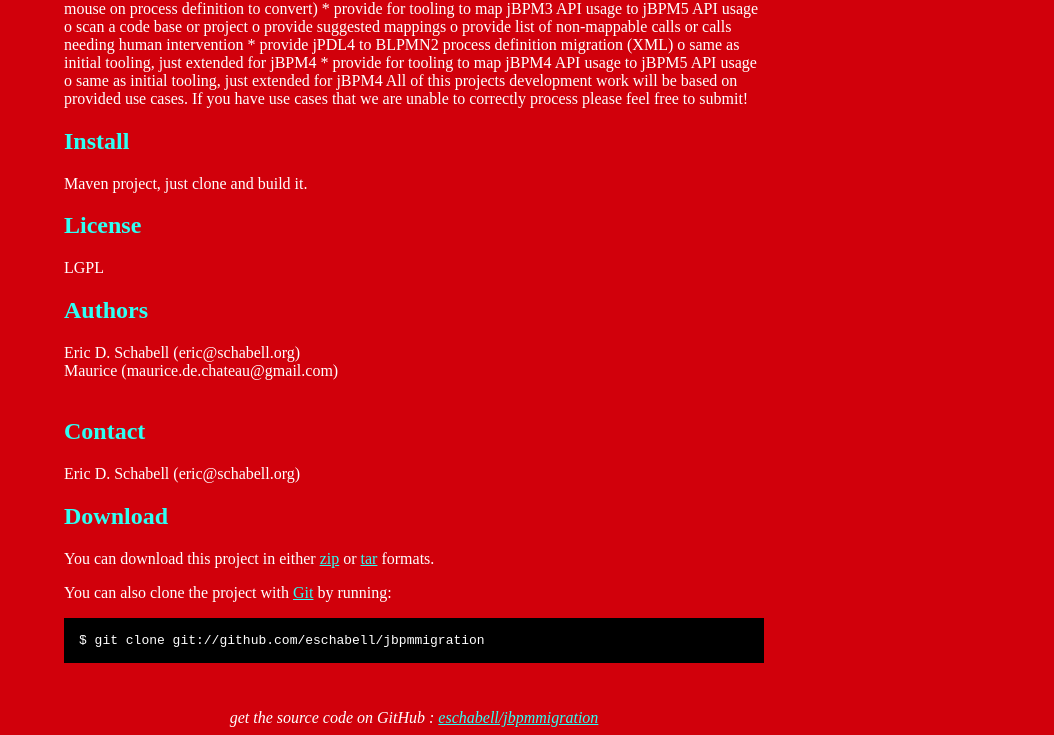
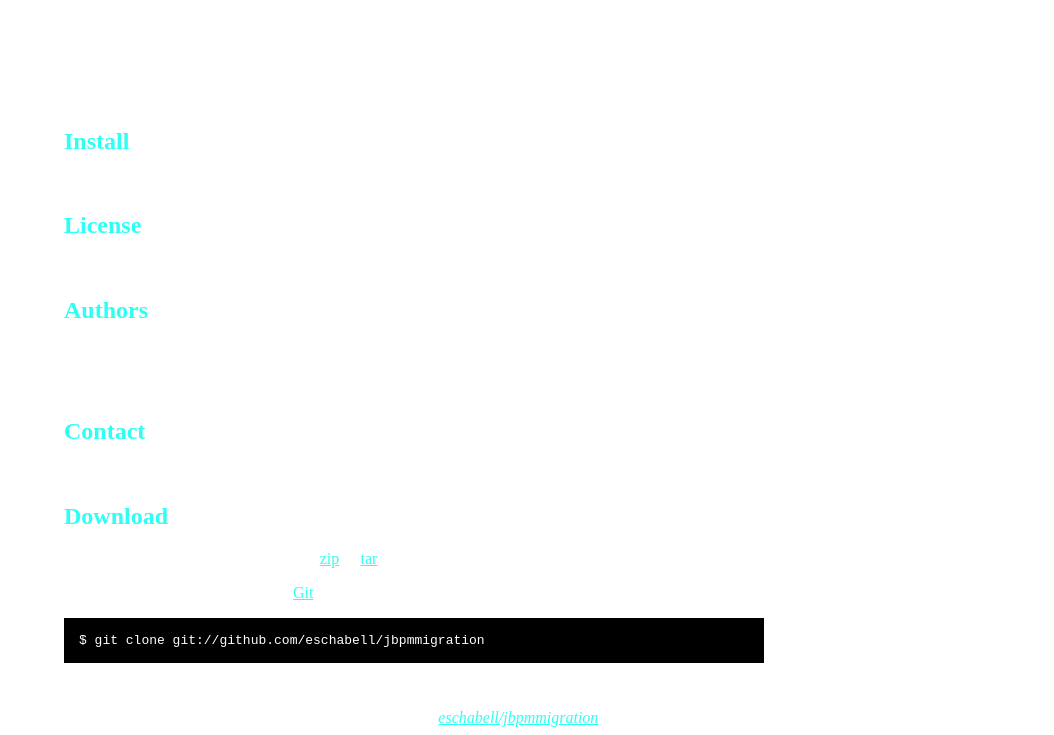
Before and after one commit to kiegroup/jbpmmigration, a plain HTML site: page index.html in a window 1280 px wide. Shown: the part 317-1052 px from the top of the page, without its empty margins (226-1280 px from the left). Drawn offline with Linux system fonts and the light colour scheme.

Commit message:
Removed awful color bg setting.

```diff
--- a/index.html
+++ b/index.html
@@ -10,7 +10,6 @@
 	<style type="text/css">
 		body {
   		margin-top: 1.0em;
-  		background-color: #d1000b;
 		  font-family: "Helvetica,Arial,FreeSans";
   		color: #ffffff;
     }
```
